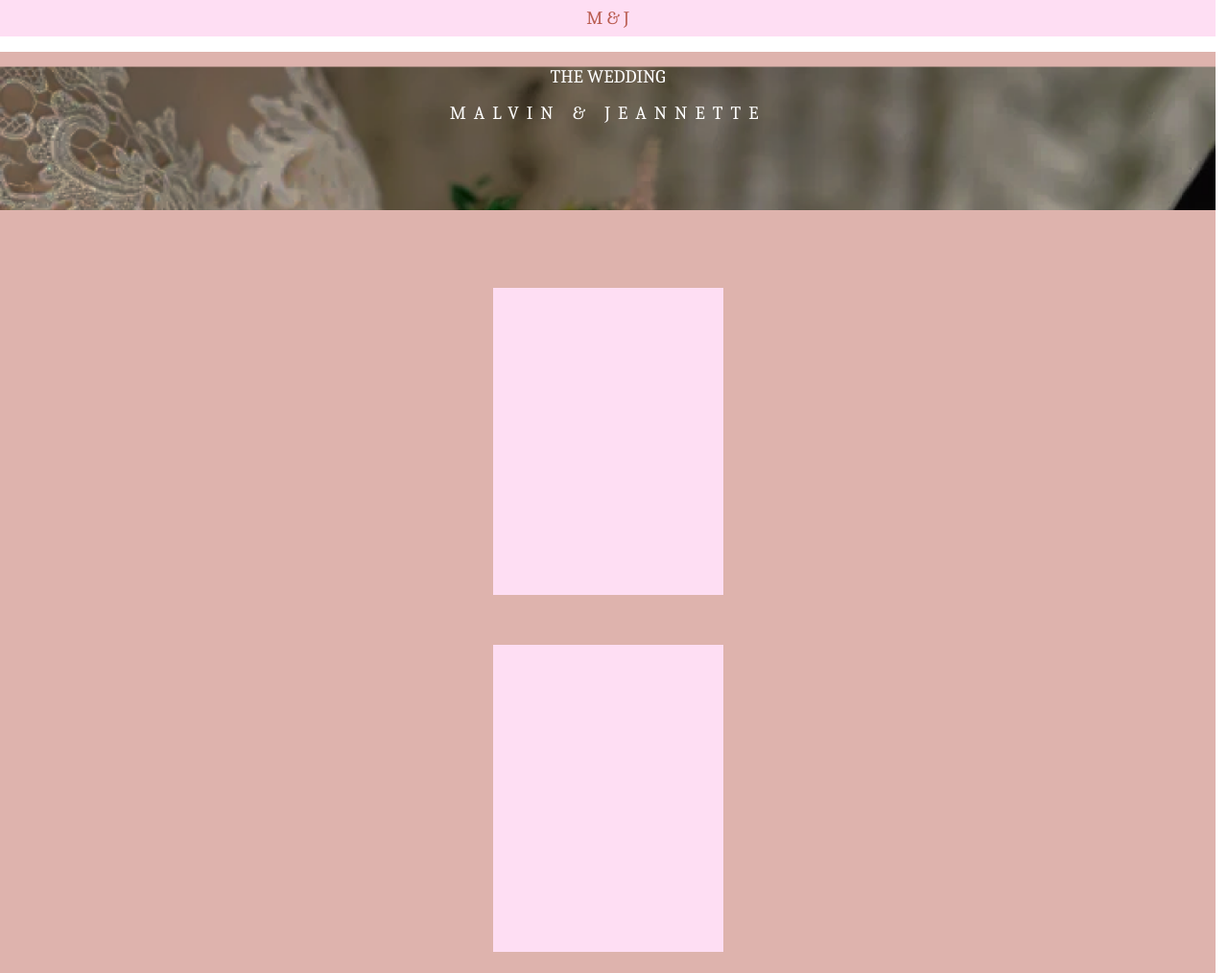
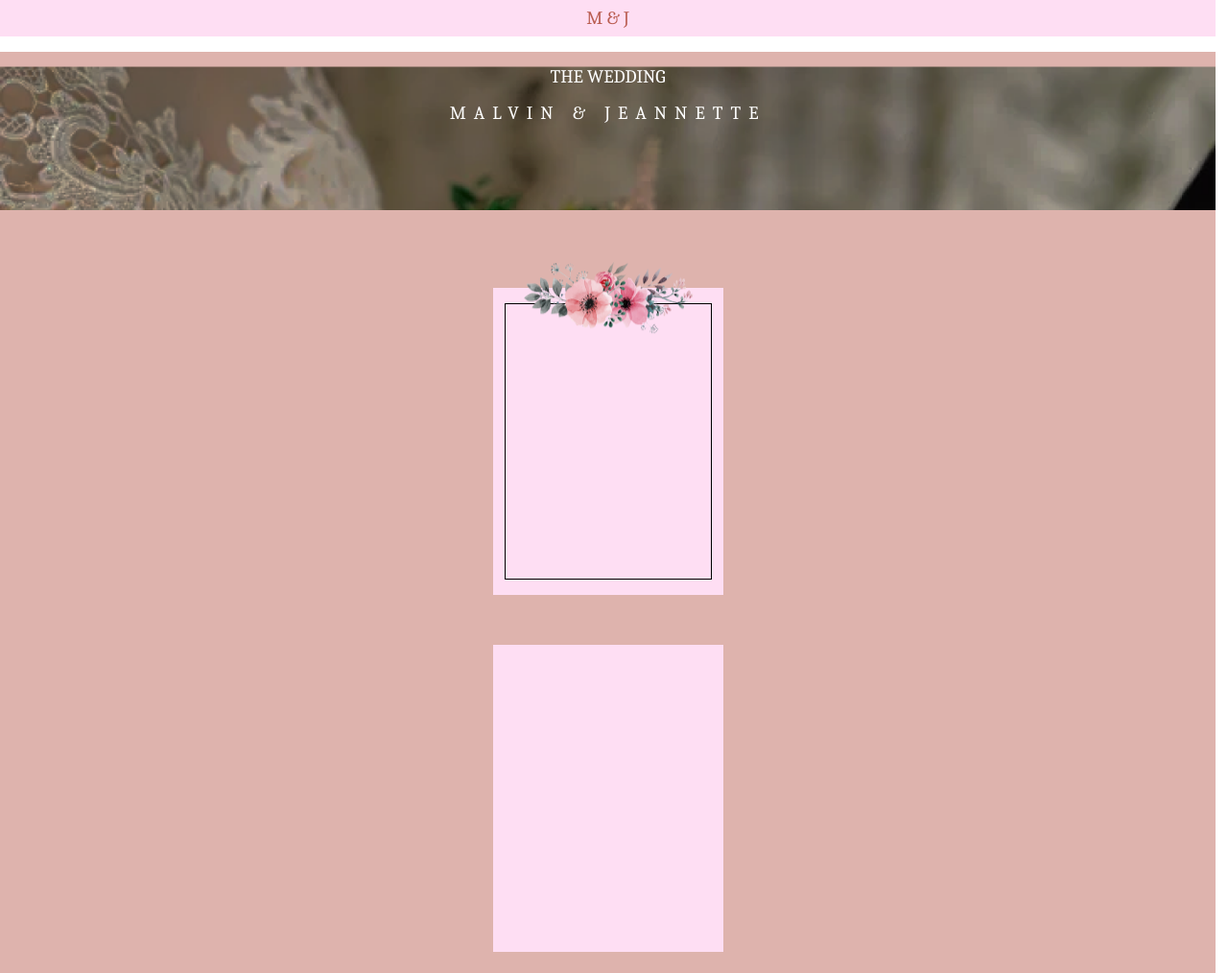
Before and after one commit to andra113/wedding-invitation, a plain HTML site: page index.html in a window 1280 px wide. Shown: the whole page at 96% size. Drawn offline with Linux system fonts and the light colour scheme.

Commit message:
added canvas for wedding date

```diff
--- a/home.css
+++ b/home.css
@@ -52,8 +52,22 @@
 }
 
 .wrapper-date {
-
+    display: flex;
+    justify-content: center;
+    align-items: center;
+    flex-direction: column;
     width: 15rem;
     height: 20rem;
     background-color: var(--secondary-color);
 }
+
+.wrapper-date img {
+    position: absolute;
+    transform: translateY(-185%);
+}
+
+.wrapper-sub {
+    border: solid 1px black;
+    height: 90%;
+    width: 90%;
+}
--- a/index.html
+++ b/index.html
@@ -15,15 +15,20 @@
 </head>
 
 <body>
+    <!-- cover page -->
     <header class="cover-container">
         <h1 class="animation">THE WEDDING</h1>
         <img src="img/Flower.png" alt="Flower" class="flower animation">
         <h2 class="nama-mempelai animation"> MARVIN <img src="img/Ring.png" alt="Ring"> JEANETTE </h2>
         <button class="btn animation">BUKA UNDANGAN</button>
     </header>
+
+    <!-- header for every page -->
     <div class="header">
         <h1>M & J</h1>
     </div>
+
+    <!-- home page -->
     <section class="container">
         <div class="top-section">
             <div class="top-section-text">
@@ -34,7 +39,10 @@
         </div>
 
         <div class="wrapper-date">
+            <img src="img/home-flower.png" alt="flower">
+            <div class="wrapper-sub">
 
+            </div>
         </div>
         <div class="wrapper-date">
 
```
Also changed, not shown: img/home-flower.png (added).
